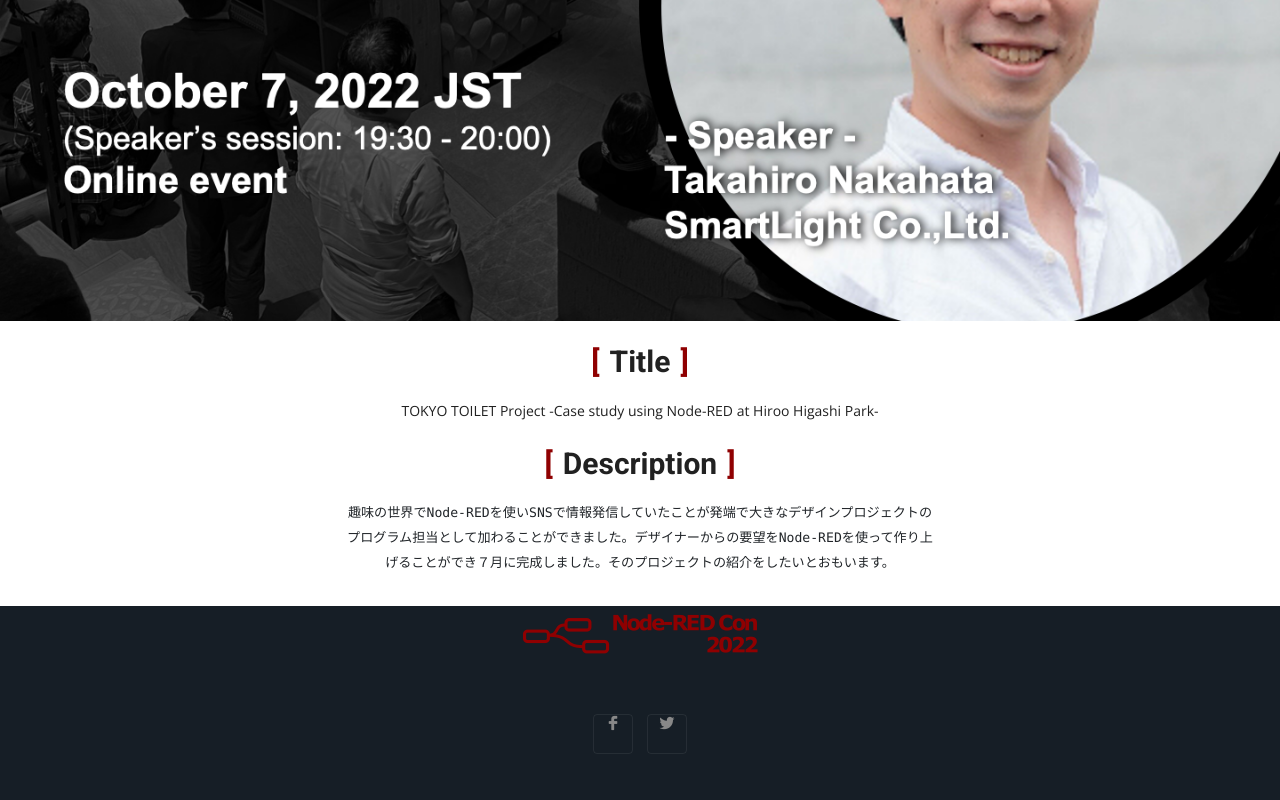
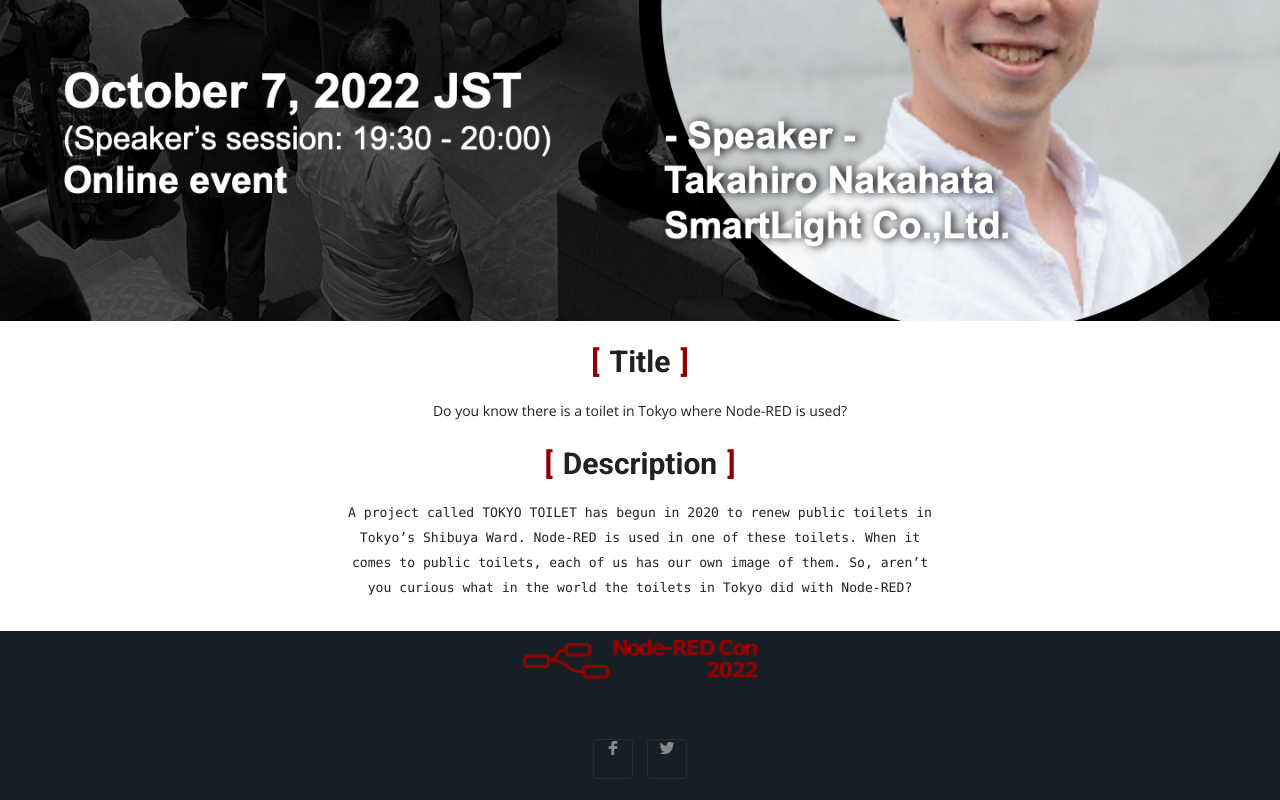
Before and after one commit to node-red/nrcon, a plain HTML site: page sessions/Nakahata.html in a window 1280 px wide. Shown: the part 399-1199 px from the top of the page. Drawn offline with nearby package versions, Linux system fonts and the light colour scheme; files whose address does not match are found by name.

Commit message:
Fixed Nakahata-san twitter page

```diff
--- a/sessions/Nakahata.html
+++ b/sessions/Nakahata.html
@@ -3,20 +3,20 @@
 
     <meta charset="utf-8" />
     <meta name="viewport" content="width=device-width, initial-scale=1, shrink-to-fit=no" />
-    <meta property="og:title" content="TOKYO TOILET Project -Case study using Node-RED at Hiroo Higashi Park-" />
+    <meta property="og:title" content="Do you know there is a toilet in Tokyo where Node-RED is used?" />
     <meta property="og:type" content="Conference" />
     <meta property="og:url" content="https://nrcon.nodered.org/sessions/Nakahata.html" />
     <meta property="og:image" content="https://nrcon.nodered.org/assets/img/twitter/Nakahata.png" />
     <meta property="og:site_name" content="Node-RED Con 2022" />
-    <meta property="og:description" content="趣味の世界でNode-REDを使いSNSで情報発信していたことが発端で大きなデザインプロジェクトのプログラム担当として加わることができました。デザイナーからの要望をNode-REDを使って作り上げることができ７月に完成しました。そのプロジェクトの紹介をしたいとおもいます。" />
+    <meta property="og:description" content="A project called TOKYO TOILET has begun in 2020 to renew public toilets in Tokyo’s Shibuya Ward. Node-RED is used in one of these toilets. When it comes to public toilets, each of us has our own image of them. So, aren’t you curious what in the world the toilets in Tokyo did with Node-RED?" />
 
     <meta name="twitter:card" content="summary_large_image" />
     <meta property="og:url" content="https://nrcon.nodered.org/sessions/Nakahata.html" />
-    <meta property="og:title" content="TOKYO TOILET Project -Case study using Node-RED at Hiroo Higashi Park-" />
-    <meta property="og:description" content="趣味の世界でNode-REDを使いSNSで情報発信していたことが発端で大きなデザインプロジェクトのプログラム担当として加わることができました。デザイナーからの要望をNode-REDを使って作り上げることができ７月に完成しました。そのプロジェクトの紹介をしたいとおもいます。" />
+    <meta property="og:title" content="Do you know there is a toilet in Tokyo where Node-RED is used?" />
+    <meta property="og:description" content="A project called TOKYO TOILET has begun in 2020 to renew public toilets in Tokyo’s Shibuya Ward. Node-RED is used in one of these toilets. When it comes to public toilets, each of us has our own image of them. So, aren’t you curious what in the world the toilets in Tokyo did with Node-RED?" />
     <meta property="og:image" content="https://nrcon.nodered.org/assets/img/twitter/Nakahata.png" />
 
-    <title>TOKYO TOILET Project -Case study using Node-RED at Hiroo Higashi Park-</title>
+    <title>Do you know there is a toilet in Tokyo where Node-RED is used?</title>
 
     <!-- Bootstrap CSS -->
     <link rel="stylesheet" type="text/css" href="../assets/css/bootstrap.min.css">
@@ -99,7 +99,7 @@
     <section class="row justify-content-center" style="margin-top:15">
       <div class="container-fluid col-lg-6 col-sm-12 text-center">
         <h2 class="section-title wow fadeInUp" data-wow-delay="0.2s">Title</h2>
-        <p class="banner-desc">TOKYO TOILET Project -Case study using Node-RED at Hiroo Higashi Park-</p>
+        <p class="banner-desc">Do you know there is a toilet in Tokyo where Node-RED is used?</p>
       </div>
     </section>
     <!-- Map Section End -->
@@ -108,7 +108,7 @@
     <section class="row justify-content-center" style="margin:15">
       <div class="container-fluid col-lg-6 col-sm-12 text-center">
         <h2 class="section-title wow fadeInUp" data-wow-delay="0.2s">Description</h2>
-        <p class="banner-desc"><pre style="white-space: pre-wrap">趣味の世界でNode-REDを使いSNSで情報発信していたことが発端で大きなデザインプロジェクトのプログラム担当として加わることができました。デザイナーからの要望をNode-REDを使って作り上げることができ７月に完成しました。そのプロジェクトの紹介をしたいとおもいます。</pre></p>
+        <p class="banner-desc"><pre style="white-space: pre-wrap">A project called TOKYO TOILET has begun in 2020 to renew public toilets in Tokyo’s Shibuya Ward. Node-RED is used in one of these toilets. When it comes to public toilets, each of us has our own image of them. So, aren’t you curious what in the world the toilets in Tokyo did with Node-RED?</pre></p>
       </div>
     </section>
     <!-- Map Section End -->
```
